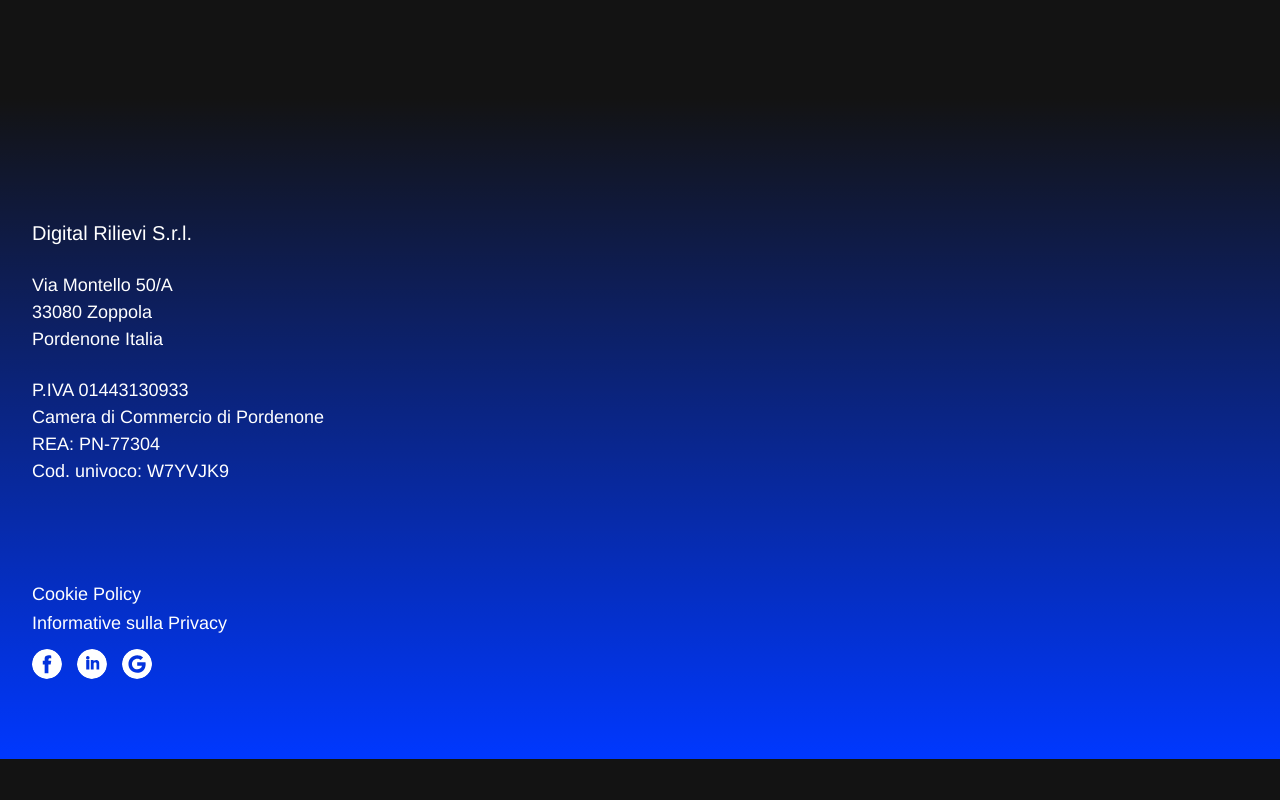
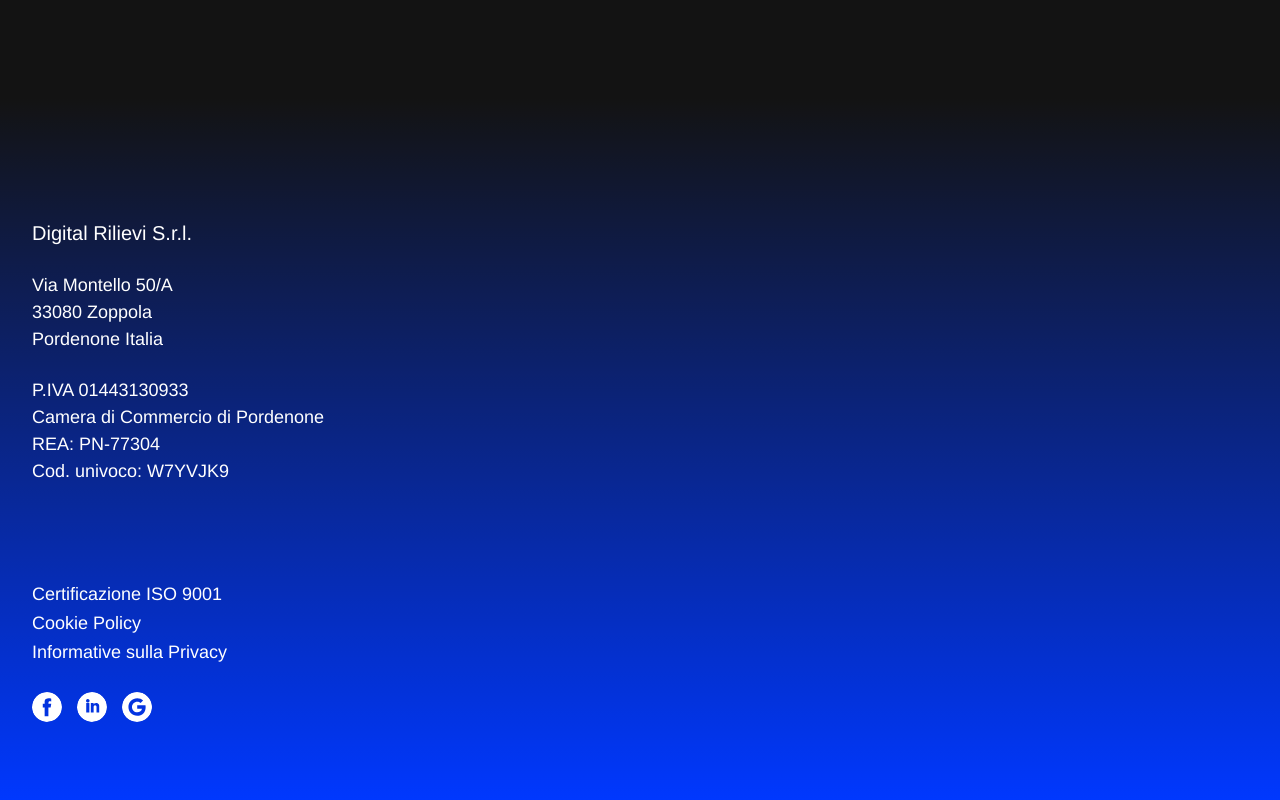
Before and after one commit to digital-rilievi/web, a Next.js app: page /contatti in a window 1280 px wide. Shown: the part 1061-1861 px from the top of the page. Before the commit the page ends 1820 px from the top, so only its background shows below. Built offline with nearby package versions, Linux system fonts and the light colour scheme.

Commit message:
Adding ISO 9001

```diff
--- a/src/app/components/Footer/Footer.module.css
+++ b/src/app/components/Footer/Footer.module.css
@@ -61,7 +61,6 @@ line-height: 24px; /* 133.333% */
 .socialButtonsWrapper {
   display: flex;
   gap: 15px;
-  margin-top: 10px;
 }
 
 .socialButtons {
--- a/src/app/components/Footer/Footer.tsx
+++ b/src/app/components/Footer/Footer.tsx
@@ -27,10 +27,11 @@ const Footer = () => {
 
         <div className={styles.rightColumn}>
           <ul>
+            <li><a className={styles.footerAddress} href="/assets/footer/tuv-cert.pdf" target="_blank">Certificazione ISO 9001</a></li>
             <li><a className={styles.footerAddress} href={content.footer.privacyPolicyLink} target="_blank">{content.footer.cookiesPolicyLabel}</a></li>
             <li><a className={styles.footerAddress} href={content.footer.cookiesPolicyLink} target="_blank">{content.footer.privacyPolicyLabel}</a></li>
           </ul>
-
+          <br />
           <div>
             <div className={styles.socialButtonsWrapper}>
               <a href={content.footer.facebook} target="_blank">
--- a/src/app/layout.tsx
+++ b/src/app/layout.tsx
@@ -35,9 +35,6 @@ export default function RootLayout({
         <Analytics />
         <SpeedInsights />
         <footer>
-          {/* <a href="https://www.iubenda.com/privacy-policy/24683312" className="iubenda-black iubenda-noiframe iubenda-embed iubenda-noiframe " title="Privacy Policy ">Privacy Policy</a><Script type="text/javascript" src="/iubenda-privacy.js"></Script>
-          <a href="https://www.iubenda.com/privacy-policy/24683312/cookie-policy" className="iubenda-black iubenda-noiframe iubenda-embed iubenda-noiframe " title="Cookie Policy ">Cookie Policy</a><Script type="text/javascript" src="/iubenda-cookies.js"></Script>
-         */}
         </footer>
       </body>
     </html>
```
Also changed, not shown: public/assets/footer/tuv-logo.png (added), 1 other file (tests, documents, lock files or other folders).
